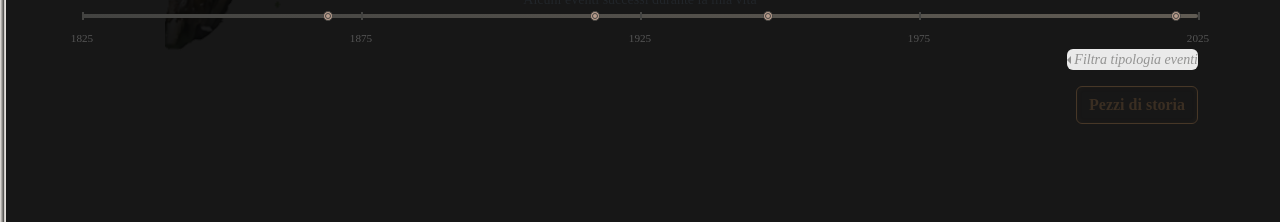
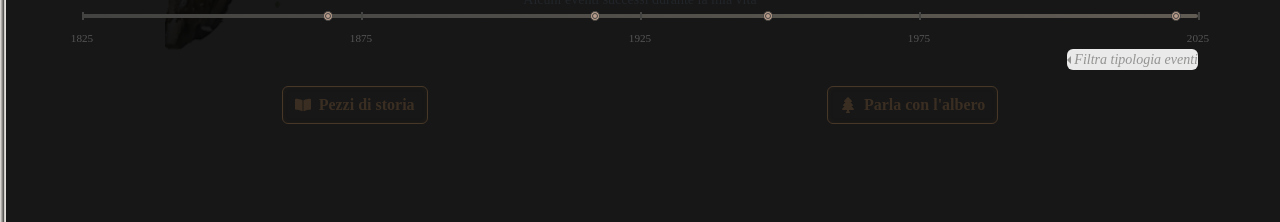
Before and after one commit to gtumedei/talking-trees, a Next.js app: page / in a window 1280 px wide. Shown: the part 400-622 px from the top of the page. Built offline with nearby package versions, Linux system fonts and the light colour scheme; a web font is replaced by a local one.

Commit message:
Add new buttons for diary and chatbot with icons; remove unused filterButton styles

```diff
--- a/app/page.tsx
+++ b/app/page.tsx
@@ -1,6 +1,7 @@
 "use client";
 
 import { Container, Row, Col, OverlayTrigger, Tooltip, Card, Button } from "react-bootstrap";
+import { FaBookOpen, FaTree } from 'react-icons/fa';
 import Image from "next/image";
 import styles from "./page.module.css";
 import Title from "./Title";
@@ -70,9 +71,28 @@ export default function Home() {
         </Row>
 
         <TimeLine startYear={startYear} endYear={currentYear} />
-        <Button as={Link} href="/diary" variant="secondary" className="mt-3 mb-5 float-end fw-bold">
-          Pezzi di storia
-        </Button>
+
+        <div className="float-end w-100 d-flex justify-content-around">
+          <Button
+            as={Link}
+            href="/diary"
+            variant="secondary"
+            className="mt-3 mb-5 fw-bold d-flex align-items-center gap-2"
+          >
+            <FaBookOpen />
+            Pezzi di storia
+          </Button>
+
+          <Button
+            as={Link}
+            href="/chatbot"
+            variant="secondary"
+            className="mt-3 mb-5 fw-bold d-flex align-items-center gap-2"
+          >
+            <FaTree />
+            Parla con l'albero
+          </Button>
+        </div>
       </Container>
     </main>
   );
--- a/package.json
+++ b/package.json
@@ -13,7 +13,8 @@
     "next": "15.5.0",
     "react": "19.1.0",
     "react-bootstrap": "^2.10.10",
-    "react-dom": "19.1.0"
+    "react-dom": "19.1.0",
+    "react-icons": "^5.5.0"
   },
   "devDependencies": {
     "@eslint/eslintrc": "^3",
```
Also changed, not shown: 1 other file (tests, documents, lock files or other folders).
